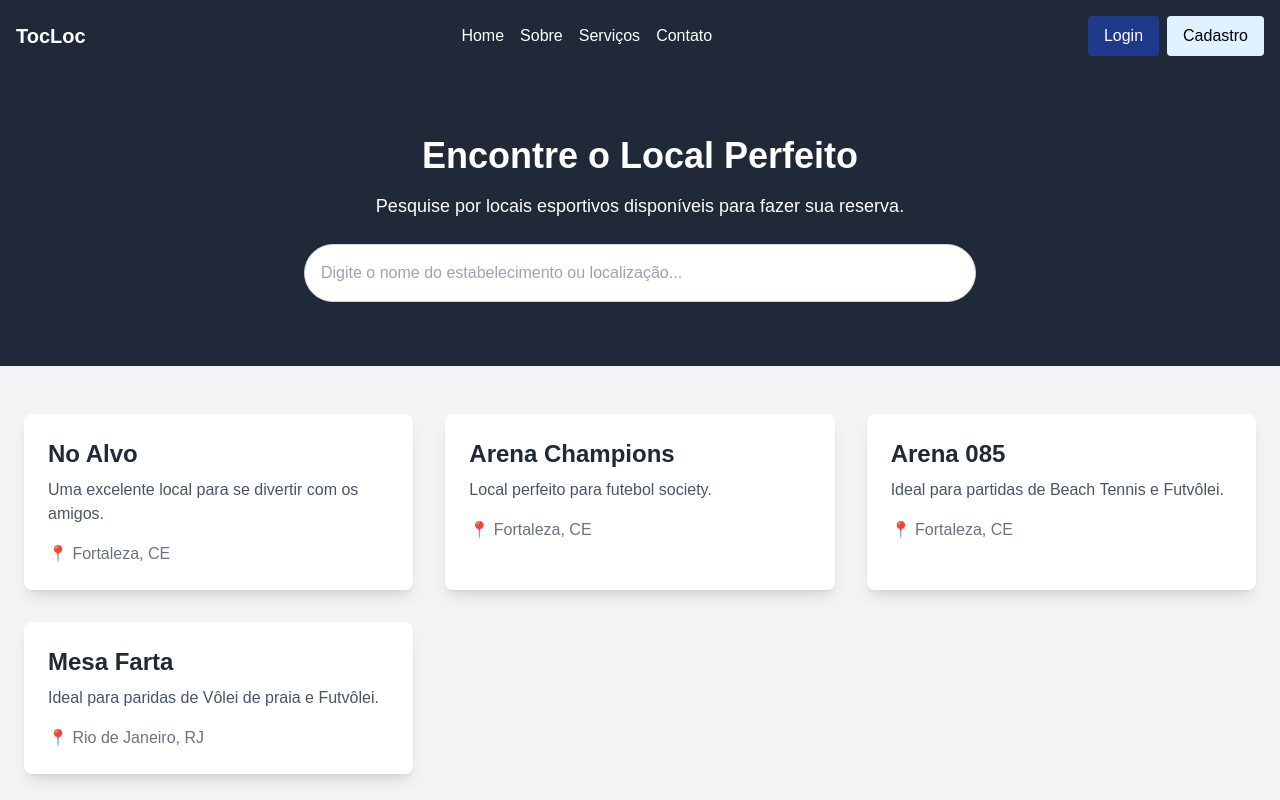
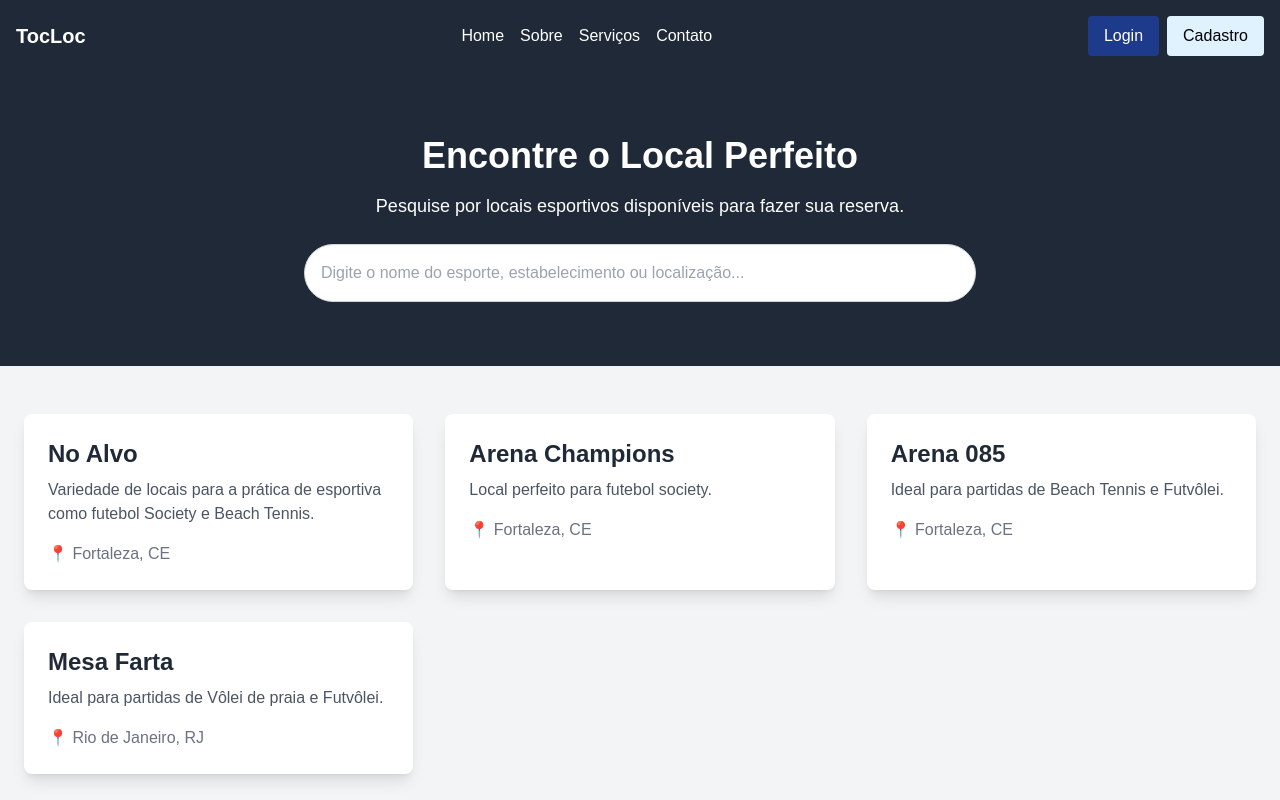
Before and after one commit to matheusclima/tocloc-front, a Next.js app: page /searchEstablishment in a window 1280 px wide. Built offline with nearby package versions, Linux system fonts and the light colour scheme.

Commit message:
Correções de gramática

```diff
--- a/src/app/searchEstablishment/page.tsx
+++ b/src/app/searchEstablishment/page.tsx
@@ -9,7 +9,7 @@ const establishments = [
     id: 1,
     name: 'No Alvo',
     location: 'Fortaleza, CE',
-    description: 'Uma excelente local para se divertir com os amigos.',
+    description: 'Variedade de locais para a prática de esportiva como futebol Society e Beach Tennis.',
   },
   {
     id: 2,
@@ -27,7 +27,7 @@ const establishments = [
     id: 4,
     name: 'Mesa Farta',
     location: 'Rio de Janeiro, RJ',
-    description: 'Ideal para paridas de Vôlei de praia e Futvôlei.',
+    description: 'Ideal para partidas de Vôlei de praia e Futvôlei.',
   },
 ];
 
@@ -56,7 +56,7 @@ export default function SearchEstablishment() {
         <div className="max-w-2xl mx-auto">
           <input
             type="text"
-            placeholder="Digite o nome do estabelecimento ou localização..."
+            placeholder="Digite o nome do esporte, estabelecimento ou localização..."
             className="w-full p-4 rounded-full border border-gray-300 focus:outline-none focus:ring-2 focus:ring-blue-500 text-black"
             value={searchTerm}
             onChange={(e) => setSearchTerm(e.target.value)}
```
